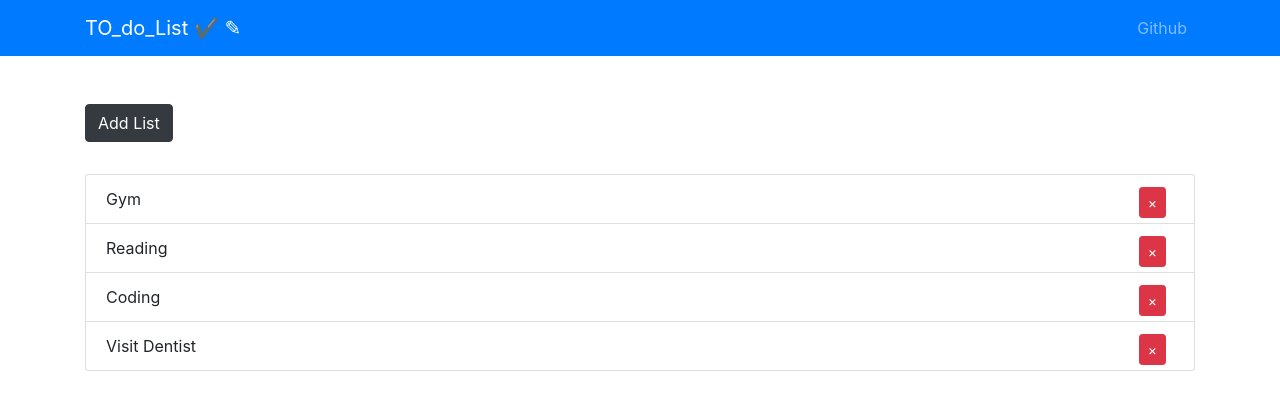
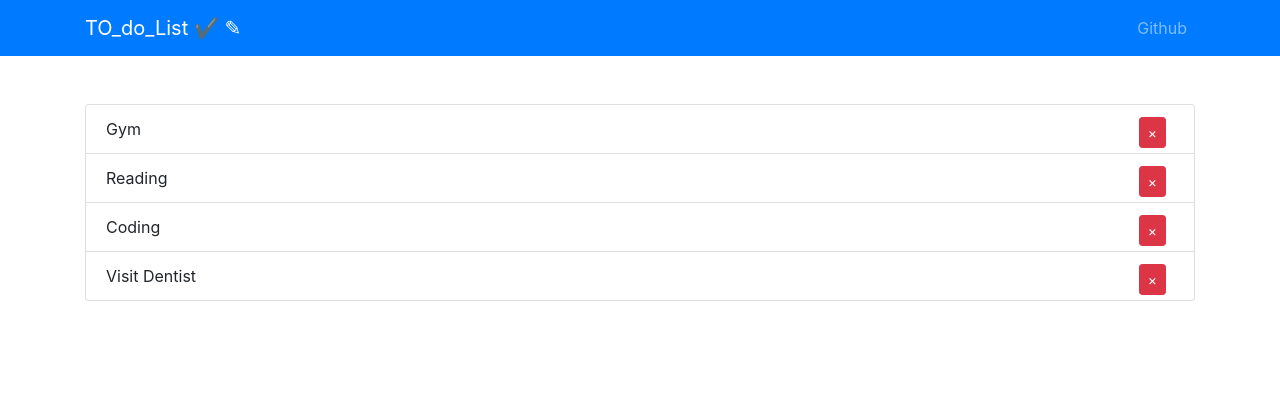
Before and after one commit to GaneshSrambikal/To_do-list, a React (Create React App) app in the folder client/: page / in a window 1280 px wide. Shown: the top 410 px of the page. Built offline with nearby package versions, Linux system fonts and the light colour scheme; the HTML template or start-up script is replaced by a standard one.

Commit message:
redux delete works fine.

```diff
--- a/client/src/actions/ListAction.js
+++ b/client/src/actions/ListAction.js
@@ -5,3 +5,10 @@ export const getLists = () => {
         type: GET_LISTS
     };
 };
+
+export const deleteList = (id) => {
+    return {
+        type: DELETE_LIST,
+        payload: id
+    };
+};
--- a/client/src/components/TodoList.js
+++ b/client/src/components/TodoList.js
@@ -1,9 +1,8 @@
 import React, { Component } from 'react';
 import { Container, ListGroup, ListGroupItem, Button } from 'reactstrap';
 import { CSSTransition, TransitionGroup } from 'react-transition-group';
-import uuid from 'uuid';
 import { connect } from 'react-redux';
-import { getLists } from '../actions/ListAction';
+import { getLists, deleteList } from '../actions/ListAction';
 import PropTypes from 'prop-types';
 
 
@@ -12,24 +11,16 @@ class TodoList extends Component {
         this.props.getLists();
     };
 
+    onDeleteClick = (id) => {
+        this.props.deleteList(id);
+    }
+
     render() {
 
         const { lists } = this.props.list;
         return (
             <Container>
-                <Button
-                    color="dark"
-                    style={{ marginBottom: '2rem' }}
-                    onClick={() => {
-                        const name = prompt('Enter List');
-                        if (name) {
-                            this.setState(state => ({
-                                lists: [...state.lists, { id: uuid(), name }]
-                            }));
-                        }
-                    }}
-                >Add List
-            </Button>
+
                 <ListGroup>
                     <TransitionGroup className="Todo-list">
                         {lists.map(({ id, name }) => (
@@ -39,12 +30,7 @@ class TodoList extends Component {
                                         className="remove-btn"
                                         color="danger"
                                         size="sm"
-
-                                        onClick={() => {
-                                            this.setState(state => ({
-                                                lists: state.lists.filter(list => list.id !== id)
-                                            }))
-                                        }}
+                                        onClick={this.onDeleteClick.bind(this, id)}
                                     >&times;
                                     </Button>
                                     {name}
@@ -67,4 +53,4 @@ const mapStateToProps = (state) => ({
     list: state.list
 });
 
-export default connect(mapStateToProps, { getLists })(TodoList);
+export default connect(mapStateToProps, { getLists, deleteList })(TodoList);
--- a/client/src/reducers/itemReducer.js
+++ b/client/src/reducers/itemReducer.js
@@ -15,7 +15,12 @@ export default function (state = initialState, action) {
         case GET_LISTS:
             return {
                 ...state
-            }
+            };
+            case DELETE_LIST:
+            return{
+                ...state,
+                lists: state.lists.filter(list =>list.id !== action.payload)
+            };
         default:
             return state;
 
```
Also changed, not shown: client/src/components/listModel.js (added).
